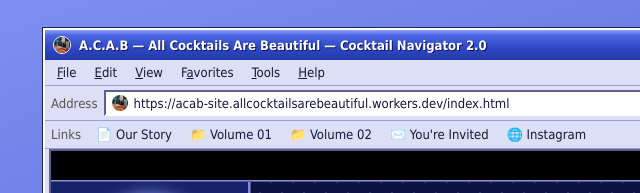
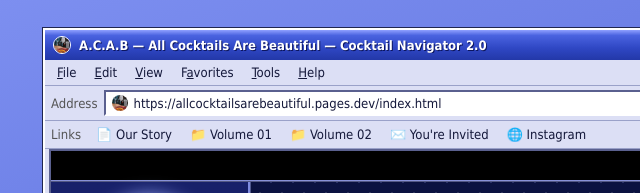
Before and after one commit to johannessanford/acab-site, a website: page index.html in a window 1280 px wide. Shown: the top 193 px of the page, 7-647 px from the left. Drawn offline with Linux system fonts and the light colour scheme; no server answers; a web font is replaced by a local one.

Commit message:
Address bar: allcocktailsarebeautiful.pages.dev
Co-Authored-By: Claude Opus 5.5 <noreply@anthropic.com>
Claude-Session: https://claude.ai/code/session_01BjnyBrRfxy2tWAzipcyrzk

```diff
--- a/index.html
+++ b/index.html
@@ -364,7 +364,7 @@ main section.show{animation:pop .25s ease-out}
   </div>
   <div class="address">
     <label>Address</label>
-    <div class="field sunken"><img src="img/icon.png" alt=""><span id="url">https://acab-site.allcocktailsarebeautiful.workers.dev/index.html</span></div>
+    <div class="field sunken"><img src="img/icon.png" alt=""><span id="url">https://allcocktailsarebeautiful.pages.dev/index.html</span></div>
     <button class="btn" data-go="ch3">➜ Go</button>
   </div>
   <div class="links-bar">
@@ -378,7 +378,7 @@ main section.show{animation:pop .25s ease-out}
 
   <div class="viewport">
     <div id="loader">
-      <div>Opening page <b>https://acab-site.allcocktailsarebeautiful.workers.dev/</b>…</div>
+      <div>Opening page <b>https://allcocktailsarebeautiful.pages.dev/</b>…</div>
       <div class="lbar sunken" id="lbar"></div>
       <div style="font-size:12px;color:#555">shaking · straining · garnishing</div>
     </div>
@@ -691,7 +691,7 @@ document.querySelector('.poster').onclick=()=>openV('ch3',0);
 // navigation + fake address bar
 const PAGES={home:'index.html',story:'our_story.txt',ch1:'chapter01/',ch2:'chapter02/underwater/',ch3:'chapter03/invitation_vol3.html',guestbook:'guestbook.html'};
 const hist=['home'];let hpos=0,navLock=false;
-function setURL(id){url.textContent='https://acab-site.allcocktailsarebeautiful.workers.dev/'+PAGES[id];
+function setURL(id){url.textContent='https://allcocktailsarebeautiful.pages.dev/'+PAGES[id];
   document.querySelectorAll('#nav a').forEach(a=>a.classList.toggle('active',a.dataset.go===id));}
 function go(id,push=true){if(!PAGES[id])id='home';
   document.body.dataset.view=id;
```
